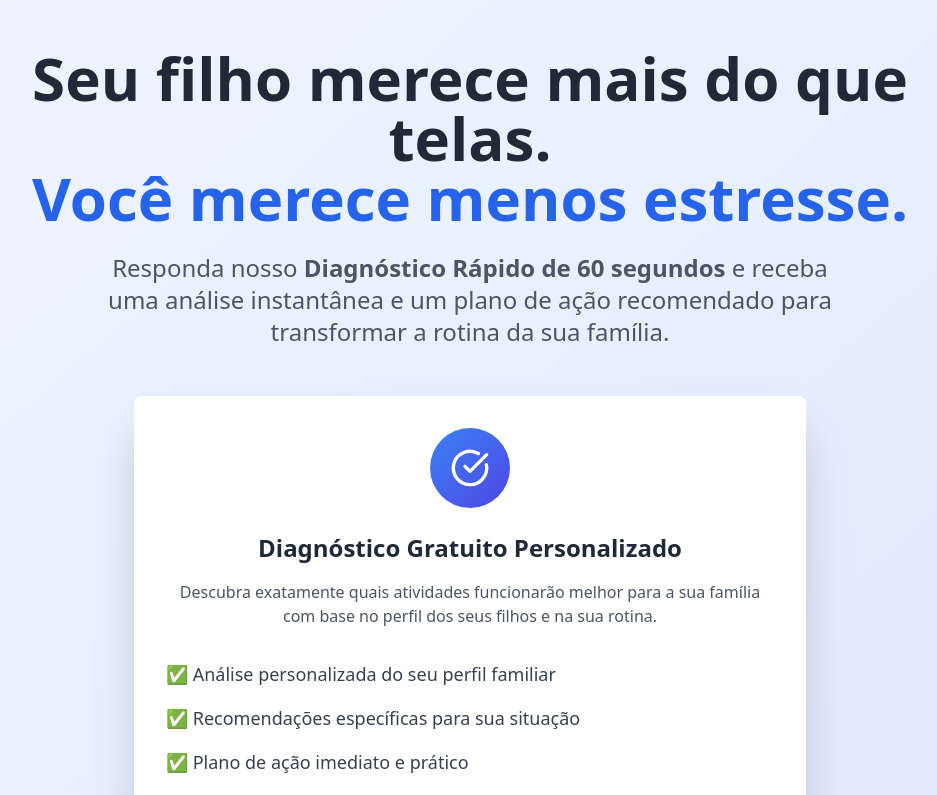
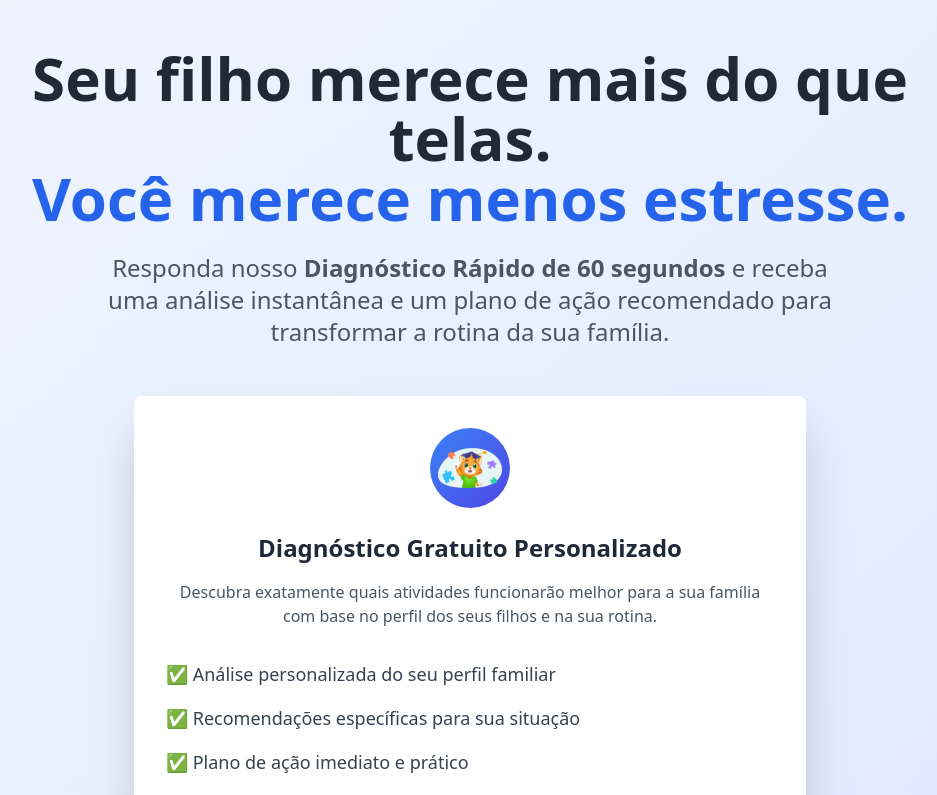
Before and after one commit to gabrielescobarma/tedio-buster-arsenal, a React (Vite) app: page /diagnostico in a window 1280 px wide. Shown: the top 795 px of the page, without its empty margins (170-1107 px from the left). Built offline with nearby package versions, Linux system fonts and the light colour scheme.

Commit message:
Add image to page
Add the image to the page.

```diff
--- a/src/pages/Diagnostico.tsx
+++ b/src/pages/Diagnostico.tsx
@@ -2,7 +2,6 @@
 import React from 'react';
 import { Button } from '@/components/ui/button';
 import { Card, CardContent } from '@/components/ui/card';
-import { CheckCircle } from 'lucide-react';
 import { useNavigate } from 'react-router-dom';
 
 const Diagnostico = () => {
@@ -32,8 +31,12 @@ const Diagnostico = () => {
           <Card className="max-w-2xl mx-auto shadow-2xl border-0 mb-8">
             <CardContent className="p-8">
               <div className="mb-8">
-                <div className="w-20 h-20 bg-gradient-to-br from-blue-500 to-indigo-600 rounded-full flex items-center justify-center mx-auto mb-6">
-                  <CheckCircle className="w-10 h-10 text-white" />
+                <div className="w-20 h-20 bg-gradient-to-br from-blue-500 to-indigo-600 rounded-full flex items-center justify-center mx-auto mb-6 overflow-hidden">
+                  <img
+                    src="/lovable-uploads/42c171ce-fa4d-43d7-82b7-39bfac56dddf.png"
+                    alt="Mascote educativo"
+                    className="w-16 h-16 object-contain"
+                  />
                 </div>
                 <h2 className="text-2xl font-bold text-gray-800 mb-4">
                   Diagnóstico Gratuito Personalizado
```
Also changed, not shown: public/lovable-uploads/42c171ce-fa4d-43d7-82b7-39bfac56dddf.png (added).
